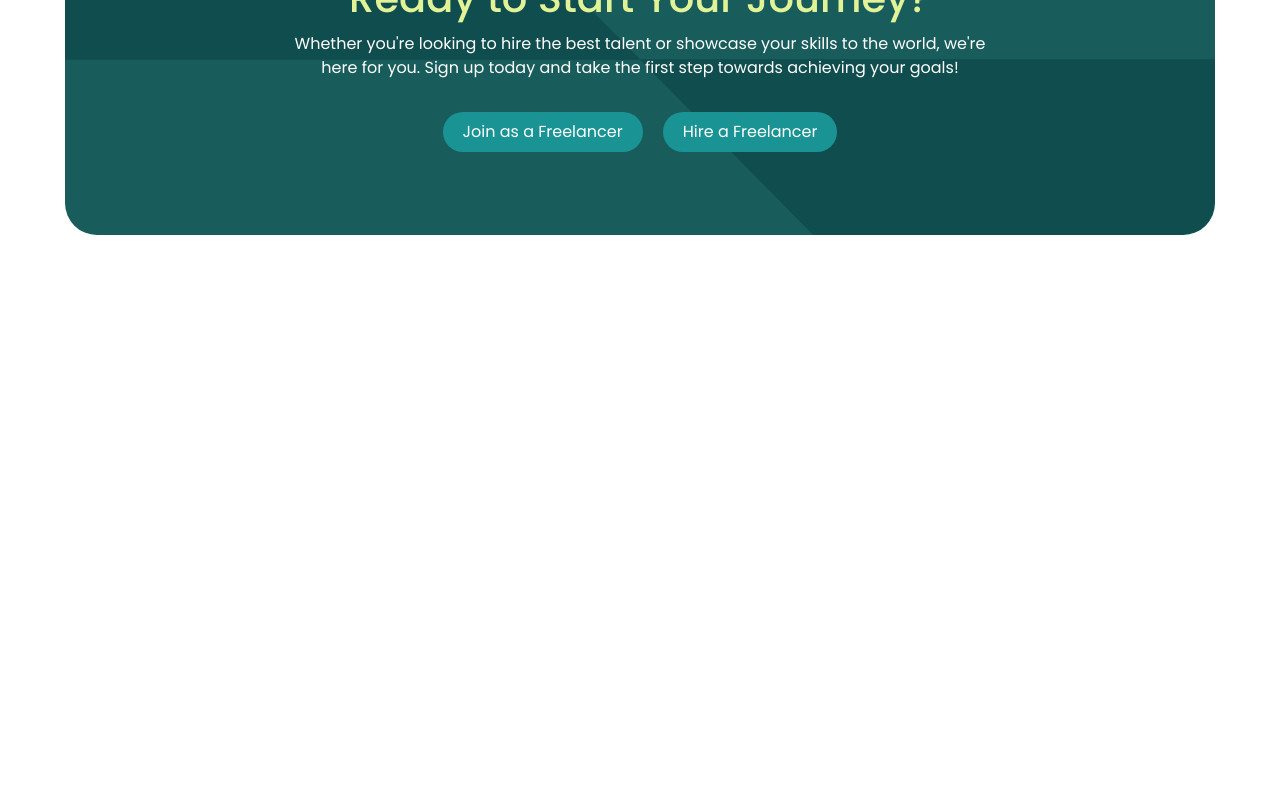
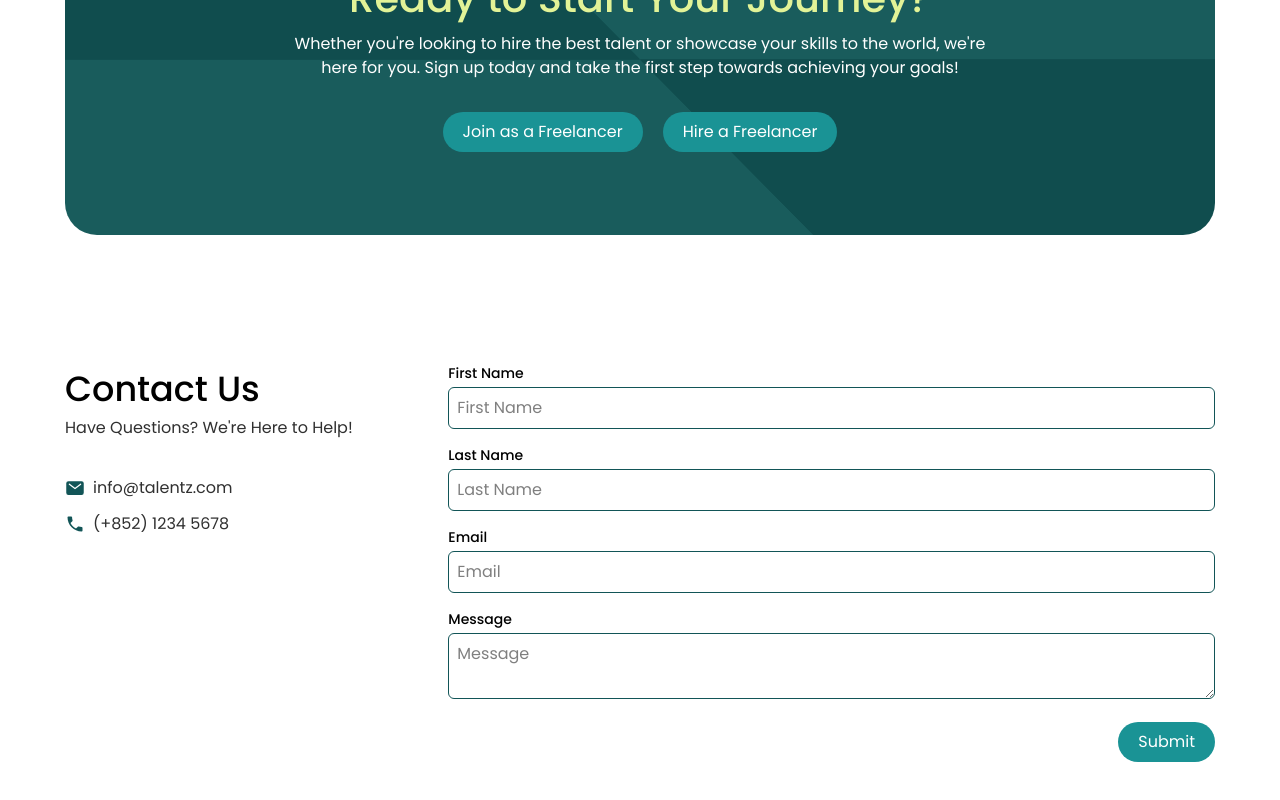
Before and after one commit to herdoy-dev/talentz, a Next.js app: page / in a window 1280 px wide. Shown: the part 3144-3944 px from the top of the page. Before the commit the page ends 3507 px from the top, so only its background shows below. Built offline with nearby package versions, Linux system fonts and the light colour scheme.

Commit message:
Build Contact The Form

```diff
--- /dev/null
+++ b/app/_components/contact-form.tsx
@@ -0,0 +1,59 @@
+"use client";
+import Button from "@/components/ui/button";
+import Input from "@/components/ui/input";
+import TextArea from "@/components/ui/text-area";
+import { zodResolver } from "@hookform/resolvers/zod";
+import { useForm } from "react-hook-form";
+import { z } from "zod";
+
+const FormSchema = z.object({
+  firstName: z.string().min(1, "First name is required"),
+  lastName: z.string().min(1, "Last name is required"),
+  email: z.string().email("Invalid email address"),
+  message: z.string().min(1, "Message is required"),
+});
+
+type FormSchemaType = z.infer<typeof FormSchema>;
+
+export default function ContactForm() {
+  const {
+    register,
+    handleSubmit,
+    formState: { errors },
+  } = useForm<FormSchemaType>({
+    resolver: zodResolver(FormSchema),
+  });
+
+  const onSubmit = (data: FormSchemaType) => {
+    console.log("Form submitted:", data);
+  };
+
+  return (
+    <form className="space-y-4" onSubmit={handleSubmit(onSubmit)}>
+      <Input
+        label="First Name"
+        {...register("firstName")}
+        error={errors.firstName?.message}
+      />
+      <Input
+        label="Last Name"
+        {...register("lastName")}
+        error={errors.lastName?.message}
+      />
+      <Input
+        label="Email"
+        type="email"
+        {...register("email")}
+        error={errors.email?.message}
+      />
+      <TextArea
+        label="Message"
+        {...register("message")}
+        error={errors.message?.message}
+      />
+      <Button type="submit" className="float-end">
+        Submit
+      </Button>
+    </form>
+  );
+}
--- /dev/null
+++ b/app/_components/contact.tsx
@@ -0,0 +1,31 @@
+import Container from "@/components/ui/container";
+import Text from "@/components/ui/text";
+import { IoMail } from "react-icons/io5";
+import { MdPhone } from "react-icons/md";
+import ContactForm from "./contact-form";
+
+export default function Contact() {
+  return (
+    <Container className="flex flex-col lg:flex-row items-start gap-12 lg:gap-0 justify-between my-32">
+      <div className="flex-1 space-y-9">
+        <div>
+          <h2>Contact Us</h2>
+          <Text>Have Questions? We&apos;re Here to Help!</Text>
+        </div>
+        <div className="flex flex-col items-start gap-3">
+          <div className="flex items-center gap-2">
+            <IoMail className="text-xl text-primary" />
+            <Text>info@talentz.com</Text>
+          </div>
+          <div className="flex items-center gap-2">
+            <MdPhone className="text-xl text-primary" />
+            <Text>(+852) 1234 5678</Text>
+          </div>
+        </div>
+      </div>
+      <div className="lg:flex-2 flex-1 w-full">
+        <ContactForm />
+      </div>
+    </Container>
+  );
+}
--- a/app/page.tsx
+++ b/app/page.tsx
@@ -1,5 +1,6 @@
 import Navbar from "@/components/navbar";
 import CallToAction from "./_components/call-to-action";
+import Contact from "./_components/contact";
 import Hero from "./_components/hero";
 import HeroIllustrations from "./_components/hero-illustrations";
 import SimpleSteps from "./_components/simple-steps";
@@ -16,6 +17,7 @@ export default function Home() {
       <WhyChooseUs />
       <Testimonials />
       <CallToAction />
+      <Contact />
     </>
   );
 }
--- /dev/null
+++ b/components/ui/input.tsx
@@ -0,0 +1,26 @@
+import { InputHTMLAttributes } from "react";
+import Text from "./text";
+
+type InputProps = {
+  label?: string;
+  error?: string;
+} & InputHTMLAttributes<HTMLInputElement>;
+
+export default function Input({ label, error, ...rest }: InputProps) {
+  return (
+    <div>
+      {label && (
+        <label htmlFor={label} className="block mb-1 text-sm font-medium">
+          {label}
+        </label>
+      )}
+      <input
+        className="p-2 rounded-md border-[1.5px] border-primary focus:outline-none w-full"
+        id={label}
+        placeholder={label}
+        {...rest}
+      />
+      {error && <Text className="text-red-500"> {error} </Text>}
+    </div>
+  );
+}
--- /dev/null
+++ b/components/ui/text-area.tsx
@@ -0,0 +1,26 @@
+import { TextareaHTMLAttributes } from "react";
+import Text from "./text";
+
+type InputProps = {
+  label?: string;
+  error?: string;
+} & TextareaHTMLAttributes<HTMLTextAreaElement>;
+
+export default function TextArea({ label, error, ...rest }: InputProps) {
+  return (
+    <div>
+      {label && (
+        <label htmlFor={label} className="block mb-1 text-sm font-medium">
+          {label}
+        </label>
+      )}
+      <textarea
+        className="p-2 rounded-md border-[1.5px] border-primary focus:outline-none w-full"
+        id={label}
+        placeholder={label}
+        {...rest}
+      />
+      {error && <Text className="text-red-500"> {error} </Text>}
+    </div>
+  );
+}
--- a/package.json
+++ b/package.json
@@ -9,12 +9,15 @@
     "lint": "next lint"
   },
   "dependencies": {
+    "@hookform/resolvers": "^4.1.3",
     "clsx": "^2.1.1",
     "next": "15.2.2",
     "react": "^19.0.0",
     "react-dom": "^19.0.0",
+    "react-hook-form": "^7.54.2",
     "react-icons": "^5.5.0",
-    "tailwind-merge": "^3.0.2"
+    "tailwind-merge": "^3.0.2",
+    "zod": "^3.24.2"
   },
   "devDependencies": {
     "@eslint/eslintrc": "^3",
```
Also changed, not shown: 1 other file (tests, documents, lock files or other folders).
